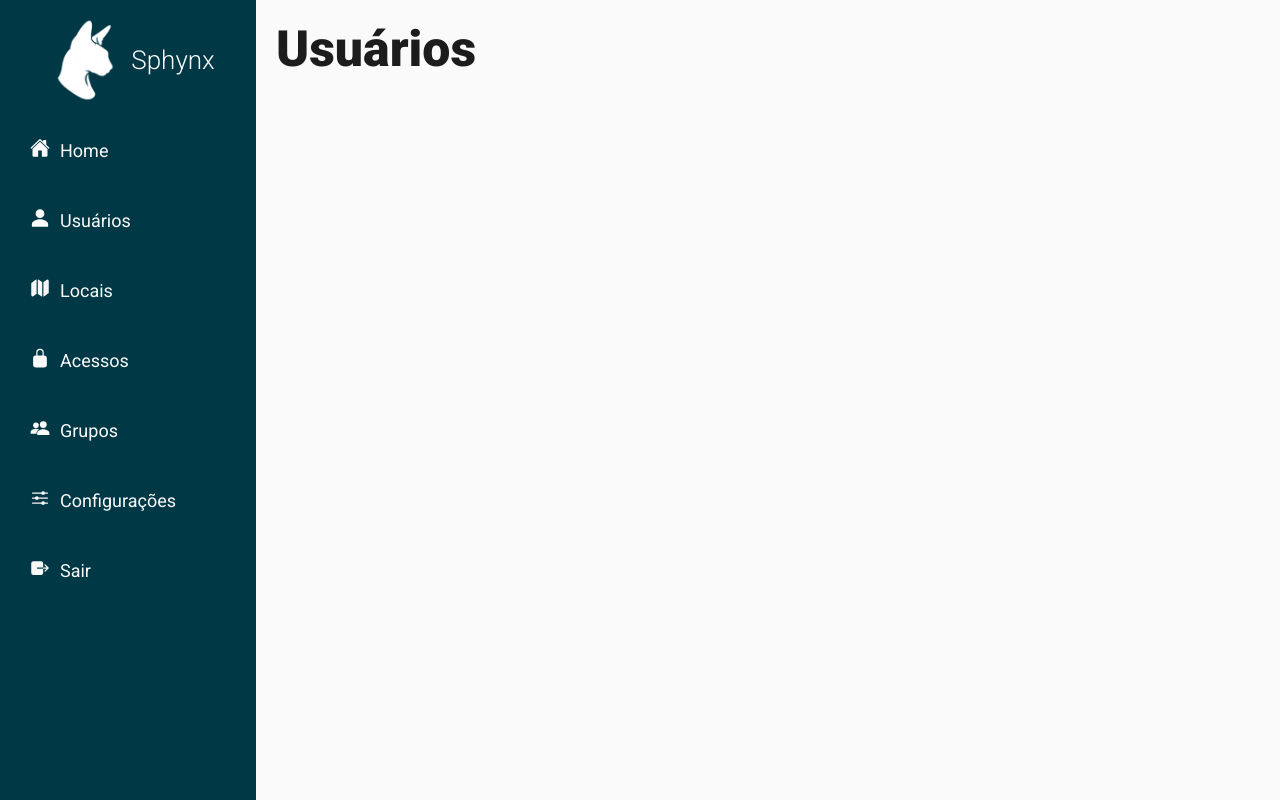
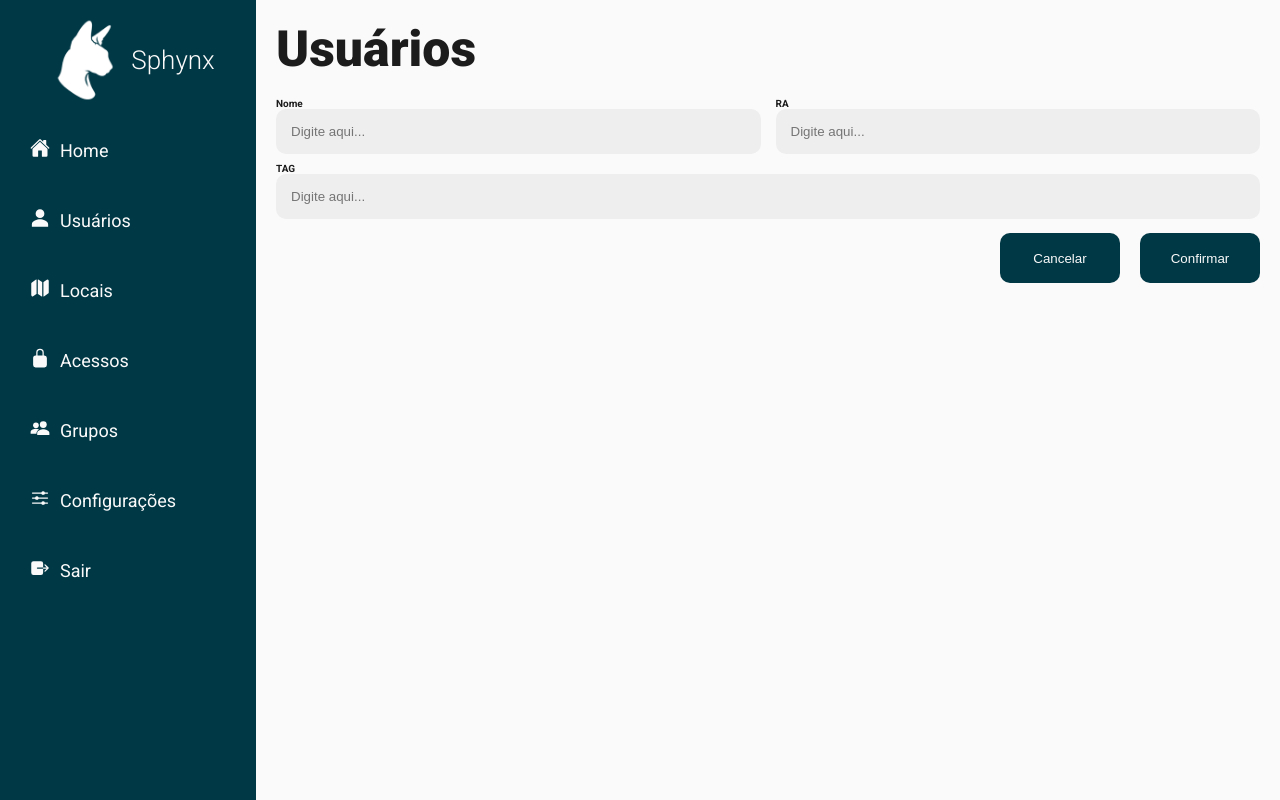
Before and after one commit to Cliyo/Sphynx-Website, a React (Create React App) app: page /customers/new in a window 1280 px wide. Built offline with nearby package versions, Linux system fonts and the light colour scheme; a web font is replaced by a local one.

Commit message:
feat: create customers form page and using already created components

```diff
--- a/src/components/Input/styles.ts
+++ b/src/components/Input/styles.ts
@@ -1,6 +1,8 @@
 import styled, { css } from "styled-components";
 
 export const Container = styled.div`
+    position: relative;
+
     display: flex;
     flex-direction: column;
 
@@ -11,8 +13,8 @@ export const Container = styled.div`
 export const Label = styled.p`
     ${({theme}) => css`
         color: ${theme.COLORS.NEUTRAL_900};
-        font-weight: ${theme.FONT_WEIGHT.NORMAL};
-        font-size: ${theme.FONT_SIZE.XSMALL}px;
+        font-weight: ${theme.FONT_WEIGHT.BOLD};
+        font-size: ${theme.FONT_SIZE.SMALL}px;
     `}
 `
 
--- a/src/pages/CustomersCreate/index.tsx
+++ b/src/pages/CustomersCreate/index.tsx
@@ -1,9 +1,20 @@
-import { Container, Title } from "./styles"
+import { Input } from "components/Input"
+import { ActionsContainer, Container, CustomerForm, Title } from "./styles"
+import { Button } from "components/Button"
 
 export const CustomersCreate = () => {
     return (
         <Container>
             <Title> Usuários </Title>
+            <CustomerForm>
+                <Input placeholder="Digite aqui..." label="Nome" />
+                <Input placeholder="Digite aqui..." label="RA" />
+                <Input placeholder="Digite aqui..." label="TAG" />
+            </CustomerForm>
+            <ActionsContainer>
+                <Button text="Cancelar" width={120}/>
+                <Button text="Confirmar" width={120}/>
+            </ActionsContainer>
         </Container>
     )
 }
--- a/src/pages/CustomersCreate/styles.ts
+++ b/src/pages/CustomersCreate/styles.ts
@@ -6,6 +6,8 @@ export const Container = styled.div`
 
     flex: 1;
     height: 100%;
+
+    gap: 20px;
 
     padding: 20px;
 `
@@ -19,3 +21,27 @@ export const Title = styled.h1`
     width: 100%;
     text-align: left;
 `
+
+export const CustomerForm = styled.form`
+    display: grid;
+
+    grid-template-columns: auto auto;
+
+    position: relative;
+
+    gap: 15px;
+
+    >:last-child{
+        grid-column: span 2;
+    }
+`
+
+export const ActionsContainer = styled.div`
+    display: flex;
+
+    width: 100%;
+
+    justify-content: flex-end;
+
+    gap: 20px;
+`
```
